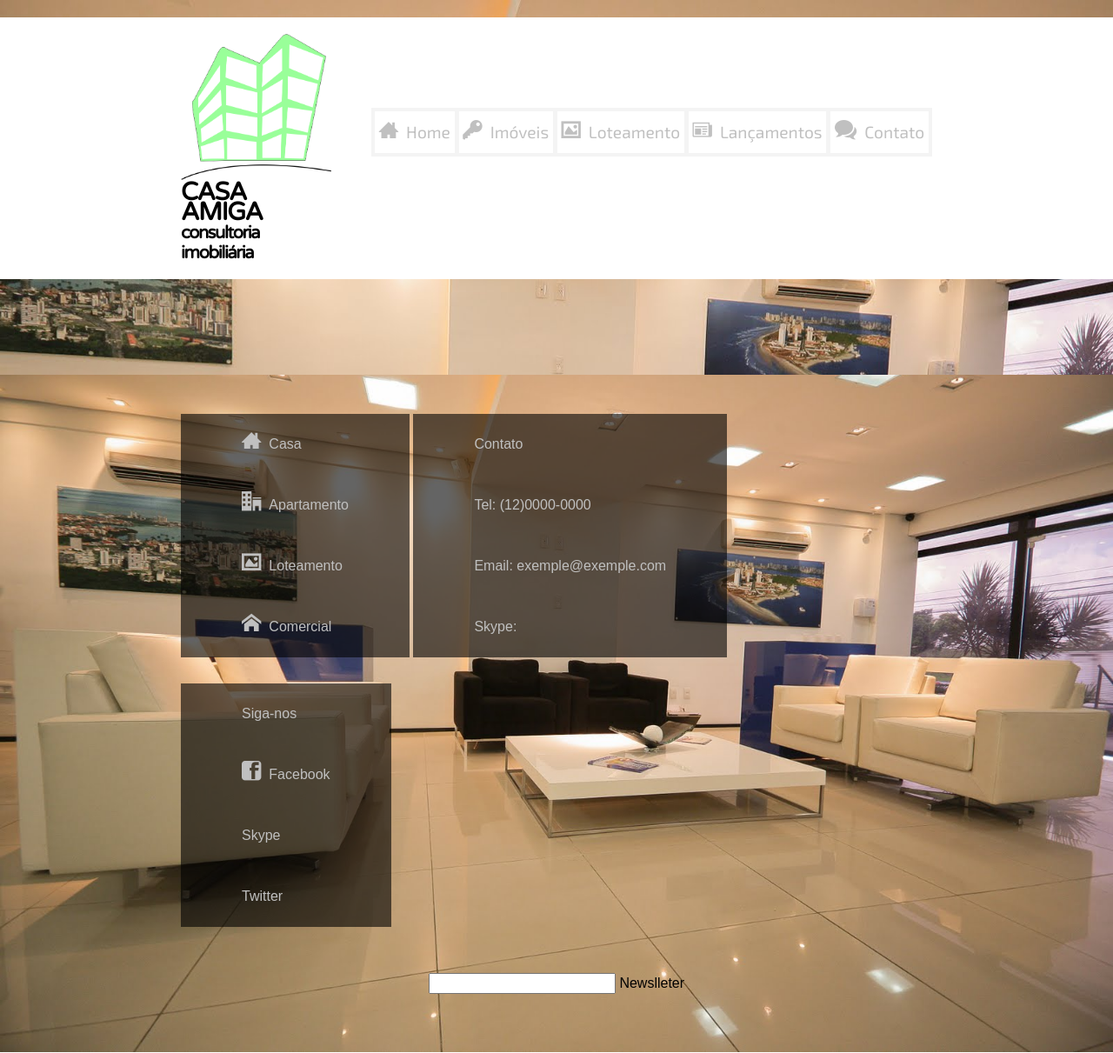
After one commit to Gabriel-WorldToth/Casa-Amiga, a PHP site: page /imoveis.php in a window 1280 px wide. The commit adds this page. Shown: the whole page at 87% size. Run offline with PHP 8.4, Linux system fonts and the light colour scheme.

Commit message:
eu fiz pagina home

```diff
--- /dev/null
+++ b/imoveis.php
@@ -0,0 +1,73 @@
+<!doctype html>
+	<html lang="pt-br">
+		<head>
+			<title>Casa Amiga | Imoveis e Administra&ccedil;&atilde;o</title>
+			<meta charset="utf-8">
+			<meta http-equiv="X-UA-Compatible"content="IE=edge,chrome=1">
+			<meta name="viewport"content="width=device-width,initial-scale=1">
+			<meta name="robot"content="index,follow">
+			<meta name="keywords"content="IMOBILIARIA">
+			<meta name="description"content="entre em nosso site para conhe?e os nossos imoveis
+			copramos e vendemos imoveis temos otimos pre?os">
+			<meta name="author"content="WorldToth">
+			<link rel="stylesheet" href="css/style.css">
+			<link rel="stylesheet" href="css/normalize.css">
+			<link rel="stylesheet" href="css/custom.css" />
+			<link rel="stylesheet" href="css/slicebox.css" />
+			<script type="text/javascript" src="js/modernizr.custom.46884.js"></script>
+		</head>
+
+		<body>
+		<div class="container">
+			<header>
+				<div class="header-fit">
+					<div class="header-content">
+						<h1>
+							<img src="img/logotipo.png" alt="logoimage">
+						CASA AMIGA
+							<p>consultoria imobili&aacute;ria</p>
+						</h1>
+						<nav>
+							<ul>
+								<li><a class="icon icon-casa" href="#"><span>Home</span></a></li>
+								<li><a class="icon icon-chave" href="#"><span>Im&oacute;veis</span></a></li>
+								<li><a class="icon icon-image" href="#"><span>Loteamento</span></a></li>
+								<li><a class="icon icon-lancamento" href="#"><span>Lan&ccedil;amentos</span></a></li>
+								<li><a class="icon icon-chat" style="margin-right: 0;" href="#"><span>Contato</span></a></li>
+							</ul>
+						</nav>
+					</div>
+				</div>
+			</header>
+				<footer>
+				<div class="footer-fit">
+					<div class="footer-fit-ul">
+						<ul>
+							<li><a class="icon icon-casa" href=""><span>Casa</span></a></li>
+							<li><a class="icon icon-apartamento" href=""><span>Apartamento</span></a></li>
+							<li><a class="icon icon-image" href=""><span>Loteamento</span></a></li>
+							<li><a class="icon icon-home" href=""><span>Comercial</span></a></li>
+						</ul>
+						<ul>
+							<li><a class="" href=""><span>Contato</span></a></li>
+							<li><a class="" href=""><span>Tel: (12)0000-0000</span></a></li>
+							<li><a class="" href=""><span>Email: exemple@exemple.com</span></a></li>
+							<li><a class="" href=""><span>Skype: </span></a></li>
+						</ul>
+						<ul>
+							<li><a class="" href=""><span>Siga-nos</span></a></li>
+							<li><a class="icon icon-facebook" href=""><span>Facebook</span></a></li>
+							<li><a class="" href=""><span>Skype</span></a></li>
+							<li><a class="" href=""><span>Twitter</span></a></li>
+						</ul>
+					</div>
+					<div class="newslleter">
+						<input name="newslleter" type="email">
+						<label>Newslleter</label>
+					</div>
+				</div>
+			</footer>
+		</div>
+				</body>
+
+	</html>
--- a/index.php
+++ b/index.php
@@ -29,8 +29,8 @@
 						</h1>
 						<nav>
 							<ul>
-								<li><a class="icon icon-casa" href="#"><span>Home</span></a></li>
-								<li><a class="icon icon-chave" href="#"><span>Im&oacute;veis</span></a></li>
+								<li><a class="icon icon-casa" href="index.php"><span>Home</span></a></li>
+								<li><a class="icon icon-chave" href="imoveis.php"><span>Im&oacute;veis</span></a></li>
 								<li><a class="icon icon-image" href="#"><span>Loteamento</span></a></li>
 								<li><a class="icon icon-lancamento" href="#"><span>Lan&ccedil;amentos</span></a></li>
 								<li><a class="icon icon-chat" style="margin-right: 0;" href="#"><span>Contato</span></a></li>
```
